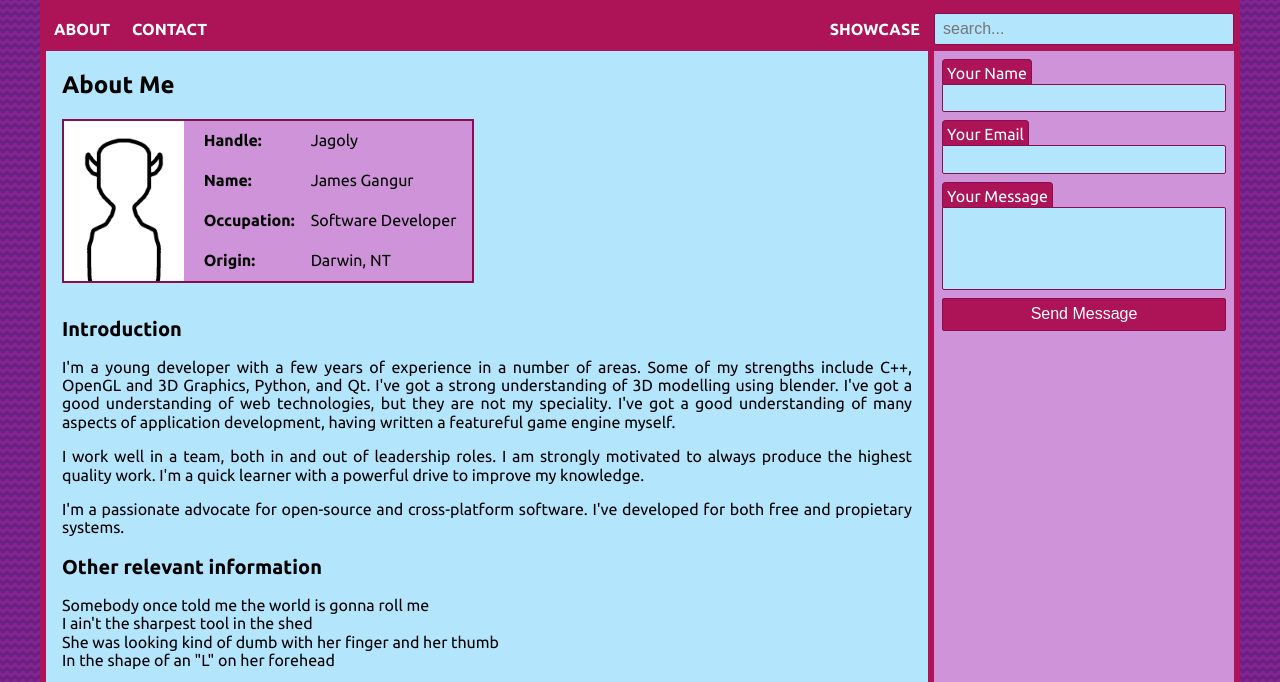
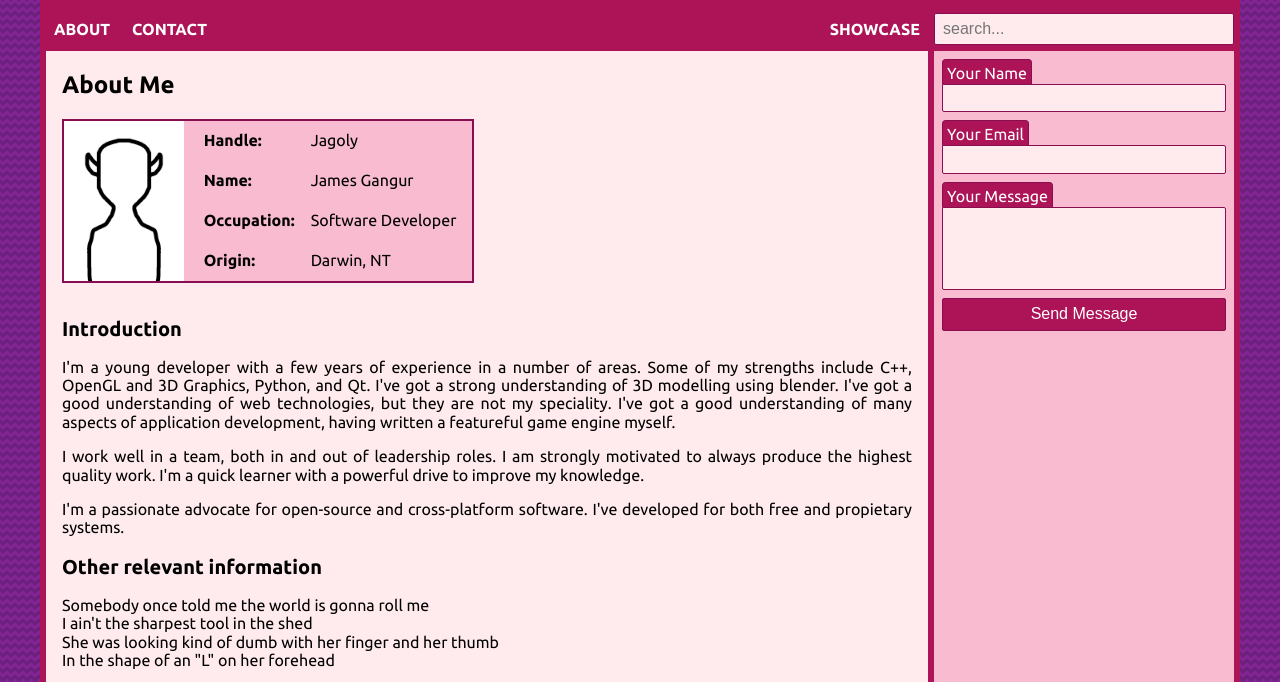
Before and after one commit to jagoly/jagoly.github.io, a plain HTML site: page about.html in a window 1280 px wide. Shown: the part 53-735 px from the top of the page. Drawn offline with Linux system fonts and the light colour scheme.

Commit message:
another message

```diff
--- a/static/styles/default.css
+++ b/static/styles/default.css
@@ -33,11 +33,11 @@ header { background: #ad1457; }
 
 #nmItemSC:hover ~ #nmLayoutSC, #nmLayoutSC:hover { display: flex; }
 
-.HeaderSearch > input { background: #b3e5fc; border: 1px solid #880e4f; border-radius: 2px; color: black; height: 32px; padding: 0px 8px; }
+.HeaderSearch > input { background: #ffebee; border: 1px solid #880e4f; border-radius: 2px; color: black; height: 32px; padding: 0px 8px; }
 @media screen and (max-width: 800px) { .HeaderSearch > input { width: 120px; } }
 @media not screen and (max-width: 800px) { .HeaderSearch > input { width: 300px; } }
 
-main { background: #b3e5fc; padding: 0 1rem; text-align: justify; flex: 1; }
+main { background: #ffebee; padding: 0 1rem; text-align: justify; flex: 1; }
 @media not screen and (max-width: 800px) { main { margin-left: 6px; margin-right: 6px; } }
 main h1 { font-size: 1.5rem; margin: 1.25rem 0; }
 main h2 { font-size: 1.25rem; margin: 1.125rem 0; }
@@ -52,7 +52,7 @@ main li { margin-left: 2rem; }
 @media screen and (max-width: 800px) { #ToggleSideBar + label { display: none; } }
 @media not screen and (max-width: 800px) { #ToggleSideBar + label { width: 24px; margin-left: -24px; } }
 
-#SideBar { background: #ce93d8; padding: 8px; z-index: -1; }
+#SideBar { background: #f8bbd0; padding: 8px; z-index: -1; }
 @media screen and (max-width: 800px) { #SideBar { margin-top: 6px; } }
 @media not screen and (max-width: 800px) { #SideBar { transition: margin-left 0.4s; width: 300px; margin-right: 6px; } }
 
--- a/static/styles/extras.css
+++ b/static/styles/extras.css
@@ -1,4 +1,4 @@
-.InfoCard { border: 2px solid #880e4f; background: #ce93d8; display: inline-block; margin-bottom: 1em; }
+.InfoCard { border: 2px solid #880e4f; background: #f8bbd0; display: inline-block; margin-bottom: 1em; }
 .InfoCard > img { display: inline; vertical-align: top; }
 .InfoCard > div { display: inline-table; margin-left: 1rem; }
 .InfoCard > div > div { display: table-row; }
@@ -19,9 +19,9 @@
 
 #SideBarMessage > div > label { background: #ad1457; border: 1px solid #880e4f; border-bottom: 0; border-radius: 4px 4px 0px 0px; height: calc(1em + 9px); padding: 4px; margin-right: auto; color: white; display: inline-block; }
 
-#SideBarMessage > div > input { background: #b3e5fc; border: 1px solid #880e4f; border-radius: 0px 2px 2px 2px; color: black; height: calc(1.15em + 10px); width: 100%; padding: 4px; margin-bottom: 8px; display: block; }
+#SideBarMessage > div > input { background: #ffebee; border: 1px solid #880e4f; border-radius: 0px 2px 2px 2px; color: black; height: calc(1.15em + 10px); width: 100%; padding: 4px; margin-bottom: 8px; display: block; }
 
-#SideBarMessage > div > textarea { background: #b3e5fc; border: 1px solid #880e4f; border-radius: 0px 2px 2px 2px; height: calc(4.6em + 10px); width: 100%; padding: 4px; margin-bottom: 8px; display: block; resize: none; }
+#SideBarMessage > div > textarea { background: #ffebee; border: 1px solid #880e4f; border-radius: 0px 2px 2px 2px; height: calc(4.6em + 10px); width: 100%; padding: 4px; margin-bottom: 8px; display: block; resize: none; }
 
 #SideBarMessage > button { color: white; transition: background 0.2s; background: #ad1457; border: 1px solid #880e4f; border-radius: 2px; width: 100%; padding: 6px; color: white; display: inline-block; }
 #SideBarMessage > button:hover { background: #c2185b; }
```
